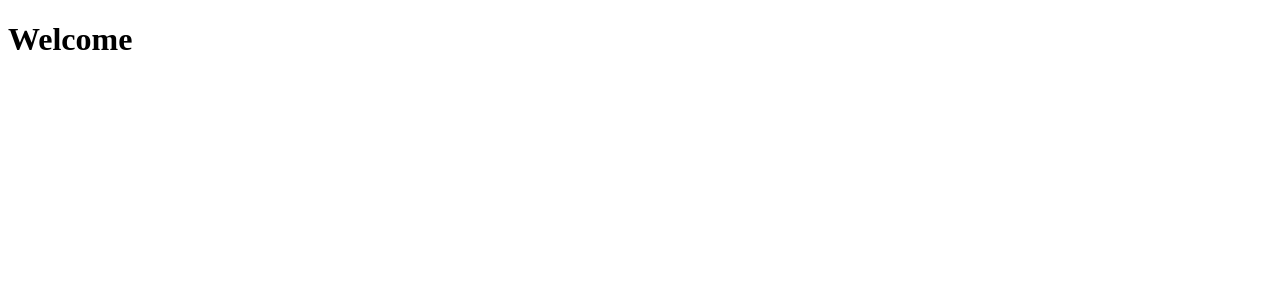
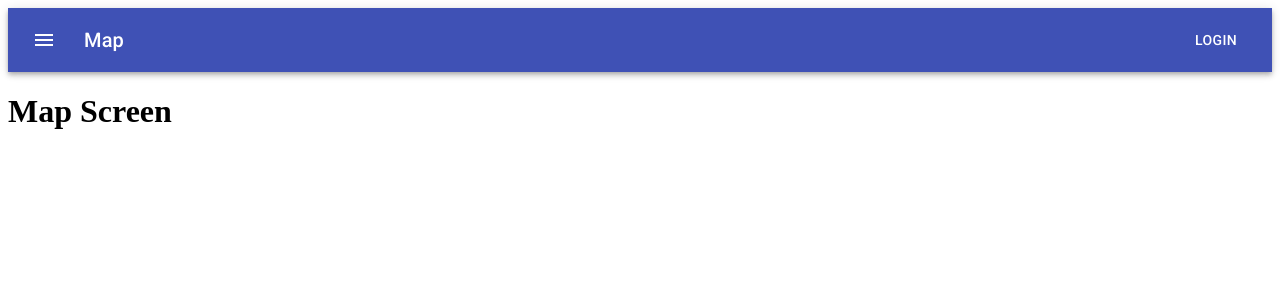
Before and after one commit to covid-19-unibh/app, a React (Create React App) app: page / in a window 1280 px wide. Shown: the top 300 px of the page. Built offline with nearby package versions, Linux system fonts and the light colour scheme.

Commit message:
feat: add basic structure - Router & Material-UI

```diff
--- a/package.json
+++ b/package.json
@@ -3,6 +3,8 @@
   "version": "0.1.0",
   "private": true,
   "dependencies": {
+    "@material-ui/core": "^4.10.2",
+    "@material-ui/icons": "^4.9.1",
     "@testing-library/jest-dom": "^4.2.4",
     "@testing-library/react": "^9.3.2",
     "@testing-library/user-event": "^7.1.2",
@@ -12,6 +14,7 @@
     "@types/react-dom": "^16.9.0",
     "react": "^16.13.1",
     "react-dom": "^16.13.1",
+    "react-router-dom": "5.2.0",
     "react-scripts": "3.4.1",
     "typescript": "~3.7.2"
   },
@@ -35,5 +38,8 @@
       "last 1 firefox version",
       "last 1 safari version"
     ]
+  },
+  "devDependencies": {
+    "@types/react-router-dom": "5.1.5"
   }
 }
--- a/public/index.html
+++ b/public/index.html
@@ -2,6 +2,8 @@
 <html lang="en">
   <head>
     <meta charset="utf-8" />
+    <link rel="stylesheet" href="https://fonts.googleapis.com/icon?family=Material+Icons" />
+    <link rel="stylesheet" href="https://fonts.googleapis.com/css?family=Roboto:300,400,500,700&display=swap" />
     <link rel="icon" href="%PUBLIC_URL%/favicon.ico" />
     <meta name="viewport" content="width=device-width, initial-scale=1" />
     <meta name="theme-color" content="#000000" />
--- a/src/App.tsx
+++ b/src/App.tsx
@@ -1,10 +1,35 @@
-import React from 'react';
+import React, { useState } from 'react';
+import {
+  BrowserRouter as Router,
+  Switch,
+  Route,
+} from 'react-router-dom';
+import Sidebar from './components/Sidebar/Sidebar';
+import Header from './components/Header/Header';
 
 function App() {
+  const [sidebar, setSidebar] = useState(false)
+  const toggleSidebar = () => setSidebar(!sidebar)
+
   return (
-    <div>
-      <h1>Welcome</h1>
-    </div>
+    <Router>
+      <Sidebar
+        open={sidebar}
+        onToggle={toggleSidebar}
+      />
+
+      <Header onMenuClick={toggleSidebar} />
+
+      <Switch>
+        <Route exact path="/faq">
+          <h1>FAQ Screen</h1>
+        </Route>
+
+        <Route exact path="/">
+          <h1>Map Screen</h1>
+        </Route>
+      </Switch>
+    </Router>
   );
 }
 
--- /dev/null
+++ b/src/components/Header/Header.tsx
@@ -0,0 +1,43 @@
+import React from 'react';
+import { Drawer } from '@material-ui/core';
+import { makeStyles } from '@material-ui/core/styles';
+import AppBar from '@material-ui/core/AppBar';
+import MenuIcon from '@material-ui/icons/Menu';
+import { Toolbar, IconButton, Typography, Button } from '@material-ui/core';
+
+const useStyles = makeStyles((theme) => ({
+  menuButton: {
+    marginRight: theme.spacing(2),
+  },
+  title: {
+    flexGrow: 1,
+  }
+}));
+
+interface PropTypes {
+  onMenuClick: () => void;
+}
+
+export default function Header({ onMenuClick }: PropTypes) {
+  const classes = useStyles();
+
+  return (
+    <AppBar position="static">
+      <Toolbar>
+        <IconButton
+          onClick={onMenuClick}
+          edge="start"
+          className={classes.menuButton}
+          color="inherit"
+          aria-label="menu"
+        >
+          <MenuIcon />
+        </IconButton>
+        <Typography variant="h6" className={classes.title}>
+          Map
+        </Typography>
+        <Button color="inherit">Login</Button>
+      </Toolbar>
+    </AppBar>
+  )
+}
--- /dev/null
+++ b/src/components/Sidebar/Sidebar.tsx
@@ -0,0 +1,59 @@
+import React from 'react';
+import { Drawer } from '@material-ui/core';
+import { makeStyles } from '@material-ui/core/styles';
+import List from '@material-ui/core/List';
+import ListItem from '@material-ui/core/ListItem';
+import ListItemIcon from '@material-ui/core/ListItemIcon';
+import ListItemText from '@material-ui/core/ListItemText';
+import QuestionAnswerIcon from '@material-ui/icons/QuestionAnswer';
+import MapIcon from '@material-ui/icons/Map'
+import { Link } from 'react-router-dom';
+
+const useStyles = makeStyles((theme) => ({
+  list: {
+    width: 250,
+  },
+}));
+
+interface PropTypes {
+  open: boolean;
+  onToggle: () => void
+}
+
+export default function Sidebar({ open, onToggle }: PropTypes) {
+  const classes = useStyles();
+
+  return (
+    <Drawer
+        anchor="left"
+        open={open}
+        onClose={onToggle}
+      >
+        <div
+          className={classes.list}
+          role="presentation"
+          onClick={onToggle}
+          onKeyDown={onToggle}
+        >
+          <List>
+            <ListItem button key="Map">
+              <ListItemIcon>
+                <MapIcon />
+              </ListItemIcon>
+              <Link to="/">
+                <ListItemText primary="Mapa" />
+              </Link>
+            </ListItem>
+            <ListItem button key="FAQ">
+              <ListItemIcon>
+                <QuestionAnswerIcon />
+              </ListItemIcon>
+              <Link to="/faq">
+                <ListItemText primary="FAQ" />
+              </Link>
+            </ListItem>
+          </List>
+        </div>
+      </Drawer>
+  )
+}
```
Also changed, not shown: 1 other file (tests, documents, lock files or other folders).
